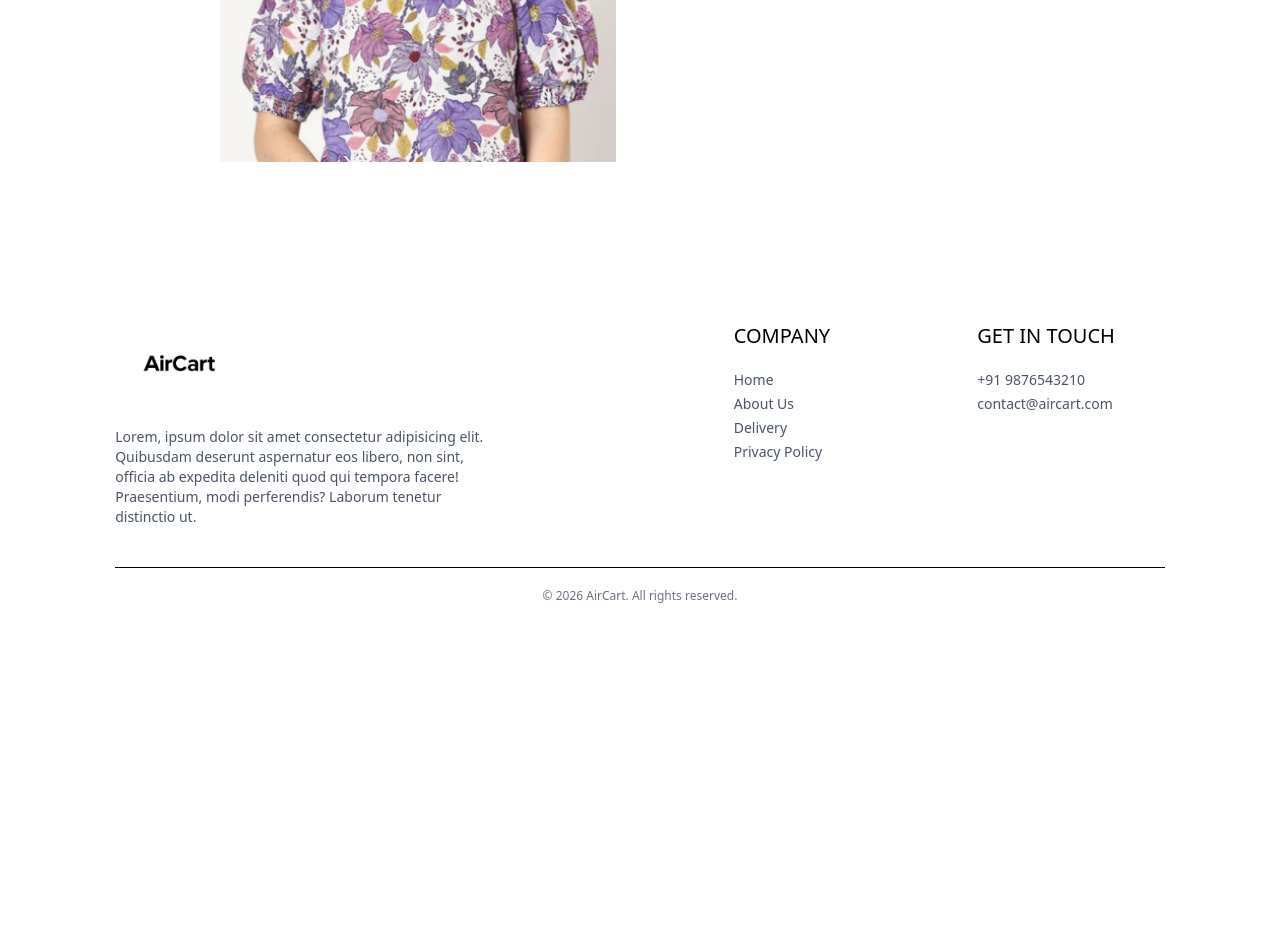
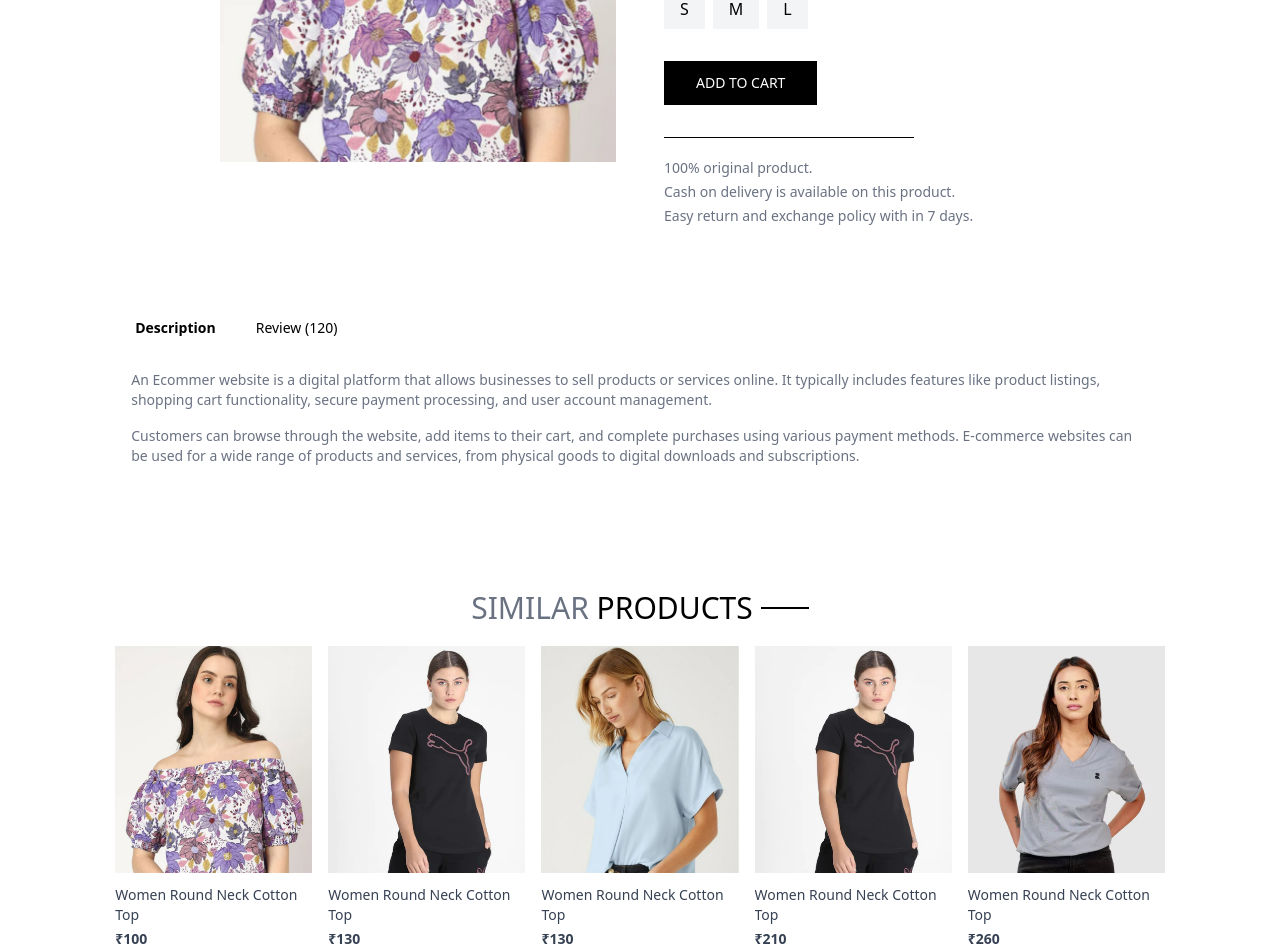
Before and after one commit to sreehari27/Ecommerc-frontend-MERN, a React (Vite) app: page /product/aaaaa in a window 1280 px wide. Shown: the part 500-1452 px from the top of the page. Before the commit the page ends 1124 px from the top, so only its background shows below. Built offline with nearby package versions, Linux system fonts and the light colour scheme; a web font is replaced by a local one.

Commit message:
product page UI design done. Added product image, description, price priveew. product image hange doone. similar product shown added.

```diff
--- /dev/null
+++ b/src/components/RelatedProducts.jsx
@@ -0,0 +1,43 @@
+import React, { useContext, useEffect } from 'react'
+import { useState } from 'react';
+import { ShopContext } from '../context/ShopContext';
+import Title from './Title';
+import ProductItem from './ProductItem';
+
+const RelatedProducts = ({category,subCategory}) => {
+
+    const {products} = useContext(ShopContext);
+    const [relatedProducts, setRelatedProducts] = useState([]);
+
+    useEffect(() => {
+
+        if(products.length > 0) {
+            let productsCopy =products.slice();
+
+            productsCopy = productsCopy.filter((item) => item.category === category && item.subCategory === subCategory);
+            setRelatedProducts(productsCopy.slice(0, 5));
+        }
+
+    }, [])
+
+
+
+  return (
+    <div className='my-24'>
+        <div className='text-center text-3xl py-2'>
+            <Title title1="SIMILAR " title2="PRODUCTS"/>
+
+        </div>
+        <div className='grid grid-cols-2 sm:grid-cols-3 md:grid-cols-4 lg:grid-cols-5 gap-4 gap-y-6 '>
+            {
+                relatedProducts.map((item,index) => (
+                    <ProductItem key={index} id={item._id} name={item.name} image={item.image} price={item.price}/>
+                ))
+            }
+        </div>
+
+    </div>
+  )
+}
+
+export default RelatedProducts
--- a/src/pages/Product.jsx
+++ b/src/pages/Product.jsx
@@ -2,6 +2,7 @@ import React, { useContext, useEffect, useState } from 'react'
 import { useParams } from 'react-router-dom'
 import { ShopContext } from '../context/ShopContext';
 import { assets } from '../assets/assets';
+import RelatedProducts from '../components/RelatedProducts';
 
 function Product() {
 
@@ -9,6 +10,7 @@ function Product() {
   const { products, currency } = useContext(ShopContext);
   const [productData, setProductData] = useState(false);
   const [image, setImage] = useState('');
+  const [size, setSize] = useState('');
 
   const getProductData = async () => {
 
@@ -52,9 +54,40 @@ function Product() {
           </div>
           <p className='mt-5 text-3xl font-medium'>{currency} {productData.price}</p>
           <p className='mt-5 md:w-4/5 text-gray-600'>{productData.description}</p>
+          <div className='flex flex-col gap-4 my-8'>
+            <p>Select Size</p>
+            <div className='flex gap-2'>
+              {productData.sizes.map((item, index) => (
+                <button onClick={() => setSize(item)} className={` py-2 px-4 bg-gray-100 ${item === size ? 'border border-orange-500' : ''}`} key={index}>{item}</button>
+              ))}
+            </div>
+          </div>
+          <button className='bg-black text-white px-8 py-3 text-sm active:bg-gray-700'>ADD TO CART</button>
+          <hr className='mt-8 sm:w-4/8' />
+          <div className='text-sm text-gray-500 mt-5 flex flex-col gap-1'>
+            <p>100% original product.</p>
+            <p>Cash on delivery is available on this product.</p>
+            <p>Easy return and exchange policy with in 7 days.</p>
+          </div>
         </div>
+      </div>
 
+      {/*----------------DEscription and review section--------------- */}
+
+      <div className='mt-20'>
+        <div className='flex'>
+          <b className=' px-5 py-3 text-sm'>Description</b>
+          <p className=' px-5 py-3 text-sm'>Review (120)</p>
+        </div>
+        <div className='flex flex-col gap-4 px-4 py-5 text-sm text-gray-500'>
+          <p>An Ecommer website is a digital platform that allows businesses to sell products or services online. It typically includes features like product listings, shopping cart functionality, secure payment processing, and user account management.</p>
+          <p>Customers can browse through the website, add items to their cart, and complete purchases using various payment methods. E-commerce websites can be used for a wide range of products and services, from physical goods to digital downloads and subscriptions.</p>
+        </div>
       </div>
+
+      {/*-----------------Related products section------------------ */}
+
+      <RelatedProducts category={productData.category} subCategory={productData.subCategory} />
 
     </div>
   ) : (
```
